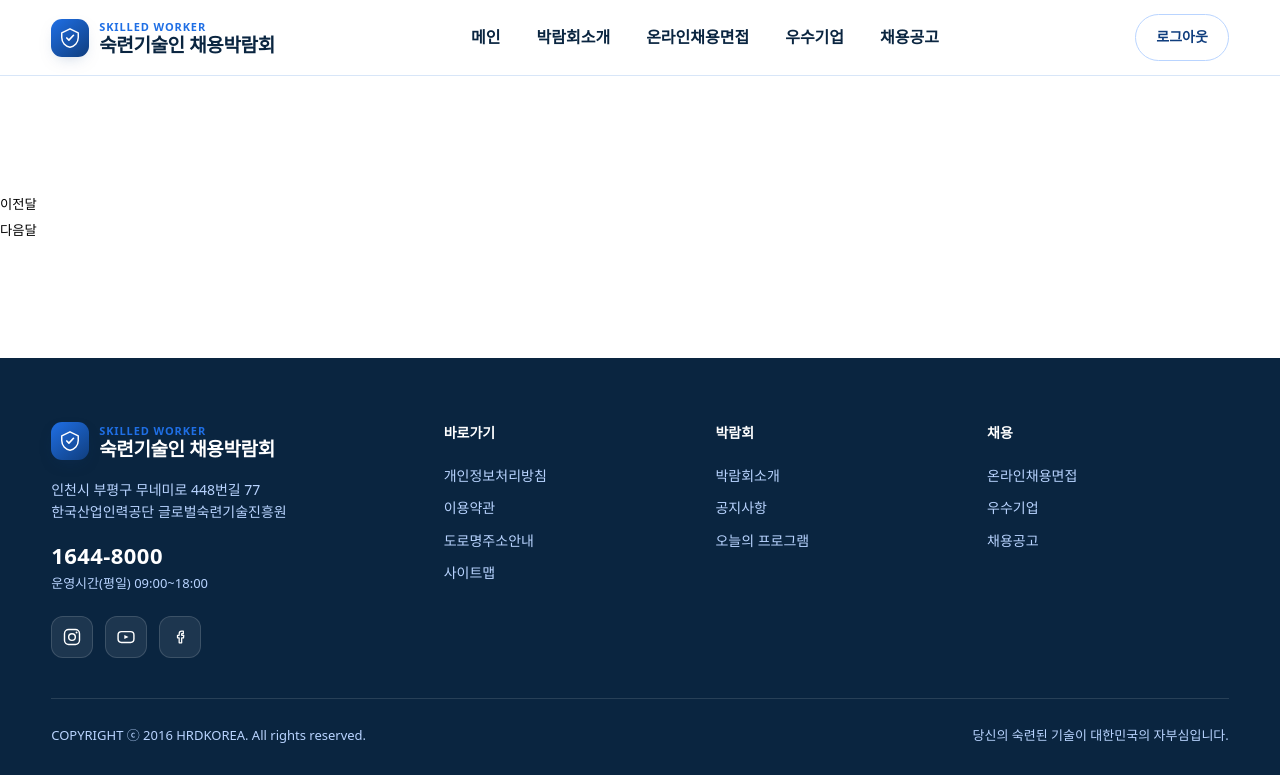
After one commit to sihuxx/2026-skilled-worker-job-fair, a PHP site: template views/recruit/recruit.php in a window 1280 px wide. The commit adds this page. Shown: the top 775 px of the page. Run offline with PHP 8.4, Linux system fonts and the light colour scheme; the template is opened without the code that fills it, so the values that code supplies are empty.

Commit message:
채용 페이지 사아알짝

```diff
--- a/controller/page.php
+++ b/controller/page.php
@@ -5,6 +5,9 @@ get("/", function () {
 });
 get("/sub", function () {
   views("sub");
+});
+get("/recruit", function() {
+  views("recruit/recruit");
 });
 post("/login", function () {
   extract($_POST);
--- /dev/null
+++ b/public/js/lib.js
@@ -0,0 +1,3 @@
+const $ = e => document.querySelector(e)
+const $$ = e => [...document.querySelectorAll(e)]
+const newEl = (e,t) => Object.assign(document.createElement(e), t)
--- /dev/null
+++ b/views/recruit/recruit.php
@@ -0,0 +1,13 @@
+<section class="section">
+    <div class="calendar">
+        <div class="caleander-header">
+            <button class="prev-btn">이전달</button>
+            <div class="current-date"></div>
+            <button class="next-btn">다음달</button>
+        </div>
+        <div class="calendar-content"></div>
+    </div>
+</section>
+
+<script src="/js/lib.js"></script>
+<script src="/js/recruit.js"></script>
--- a/views/template/header.php
+++ b/views/template/header.php
@@ -38,7 +38,7 @@ $user = ss();
         <ul class="nav__list">
           <li><a href="/">메인</a></li>
           <li><a href="/sub">박람회소개</a></li>
-          <li><a href="#">온라인채용면접</a></li>
+          <li><a href="/recruit">온라인채용면접</a></li>
           <li><a href="#gallery">우수기업</a></li>
           <li><a href="#">채용공고</a></li>
         </ul>
```
